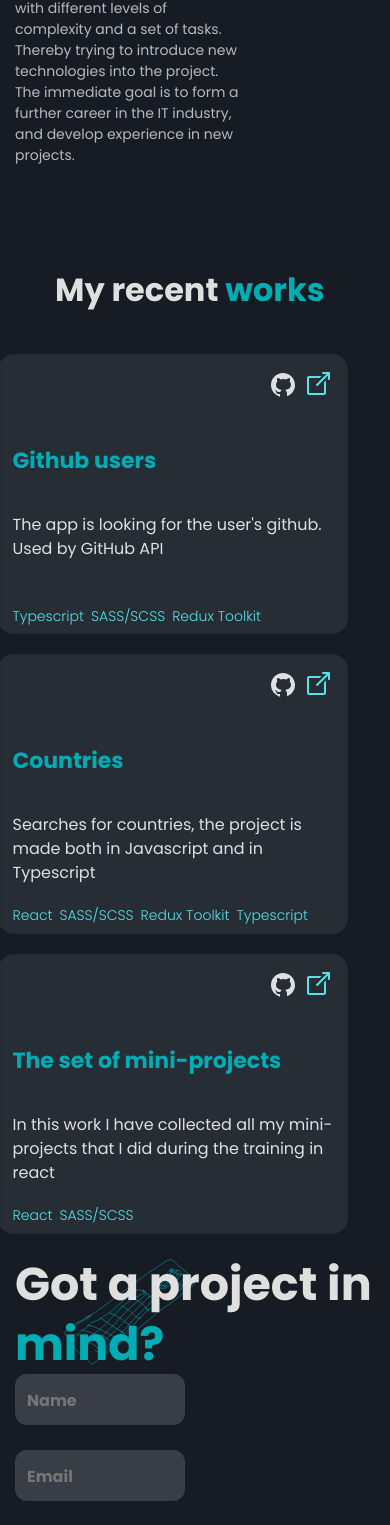
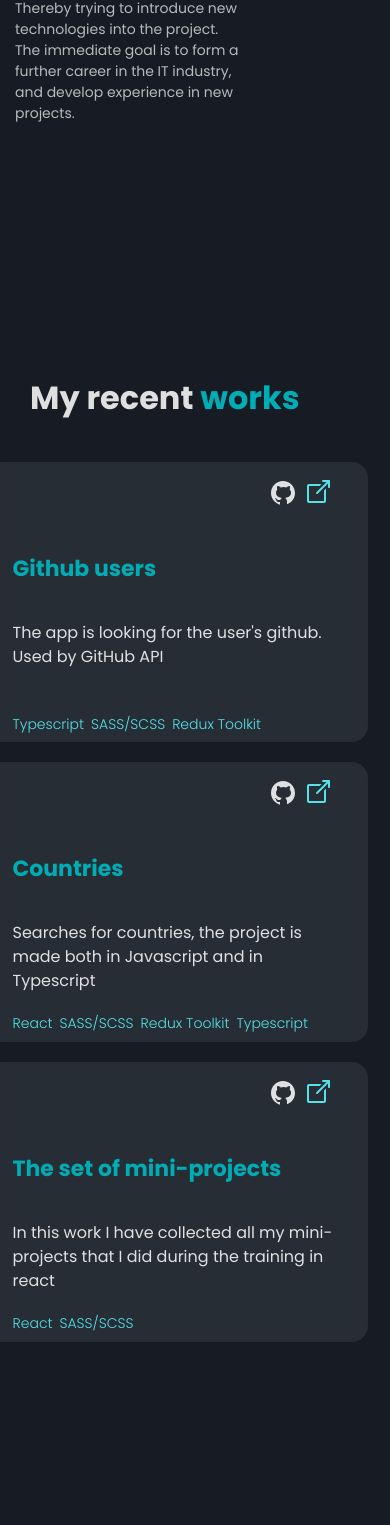
Before and after one commit to ChekhovskyiVlad/Portfolio, a React (Vite) app: page /home in a window 390 px wide. Shown: the part 1025-2550 px from the top of the page. Built offline with nearby package versions, Linux system fonts and the light colour scheme.

Commit message:
14 commit

```diff
--- a/src/pages/HomePage/HomePage.style.scss
+++ b/src/pages/HomePage/HomePage.style.scss
@@ -329,11 +329,12 @@
         flex-direction: column;
     }
     .buttons__button1{
-        width: 100px;
+        margin-bottom: 10px;
+        width: 150px;
     }
 
     .buttons__button2{
-        width: 100px;
+        width: 210px;
     }
     .startpiece__img{
         width: 430px;
@@ -383,9 +384,6 @@
     .about__img3{
         padding-left: 100px;
     }
-    .works{
-        padding-left: 20px;
-    }
 }
 
 @media (max-width:530px) {
@@ -412,17 +410,11 @@
         width: 230px;
         font-size: 14px;
     }
-    .works{
-        padding: 0 25px;
-    }
+
     .works__title{
         font-size: 32px;
     }
-    .works__list{
-    }
-    .works__list-item{
-        width: 350px;
-    }
+
     .message{
         margin: 0;
     }
@@ -437,6 +429,6 @@
         width: 350px;
     }
     .message__form input {
-        width: 170px;
+        width: 150px;
     }
 }
```
